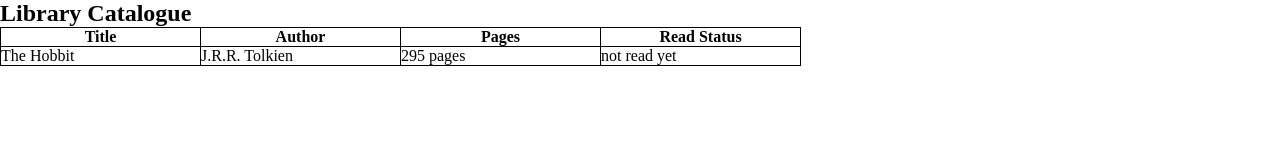
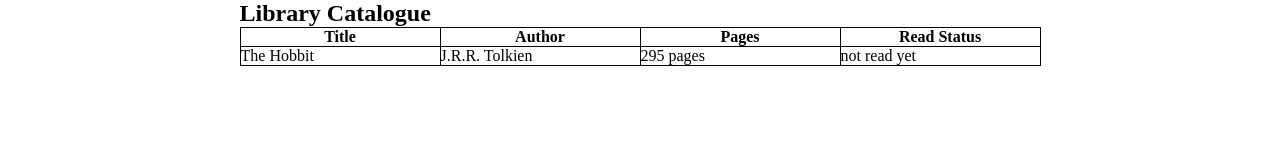
Before and after one commit to draczihper/library, a plain HTML site: page index.html in a window 1280 px wide. Drawn offline with Linux system fonts and the light colour scheme.

Commit message:
Style the table

```diff
--- a/styles.css
+++ b/styles.css
@@ -4,7 +4,20 @@
   box-sizing: border-box;
 }
 
-table, tr, th, td{
+body {
+  height: 100vh;
+}
+
+main {
+  display: flex;
+  align-content: center;
+  justify-content: center;
+}
+
+table,
+tr,
+th,
+td {
   border: 1px solid #000;
   border-collapse: collapse;
 }
```
Lines whose indentation alone changed are shown as unchanged.
